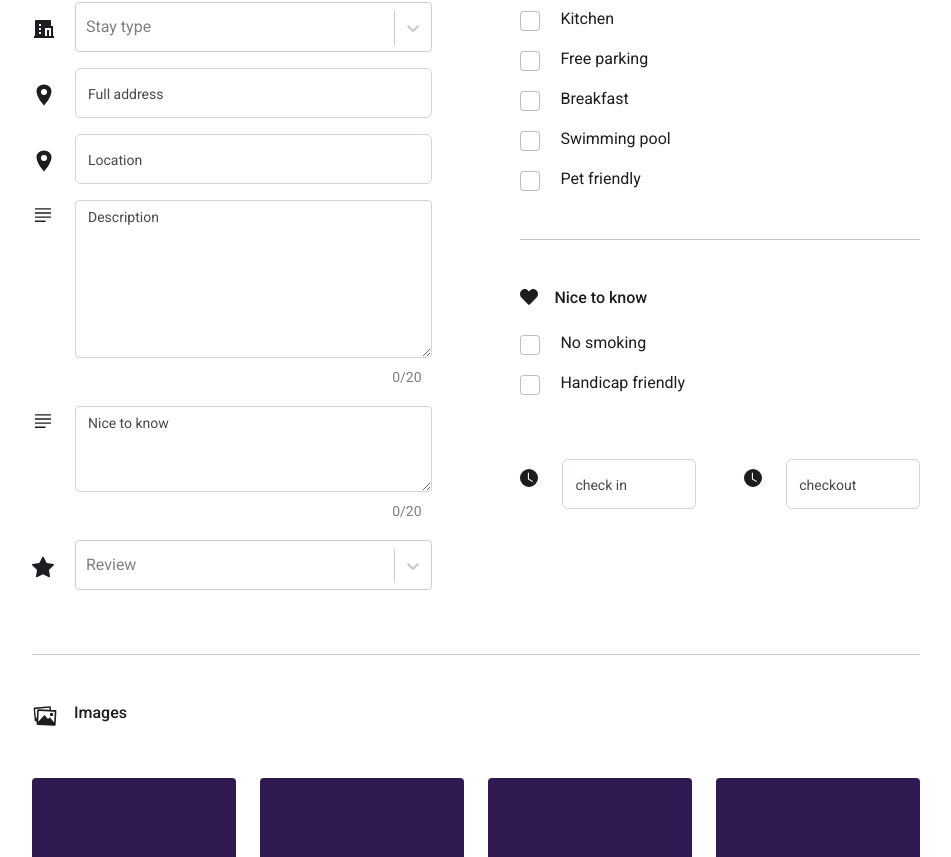
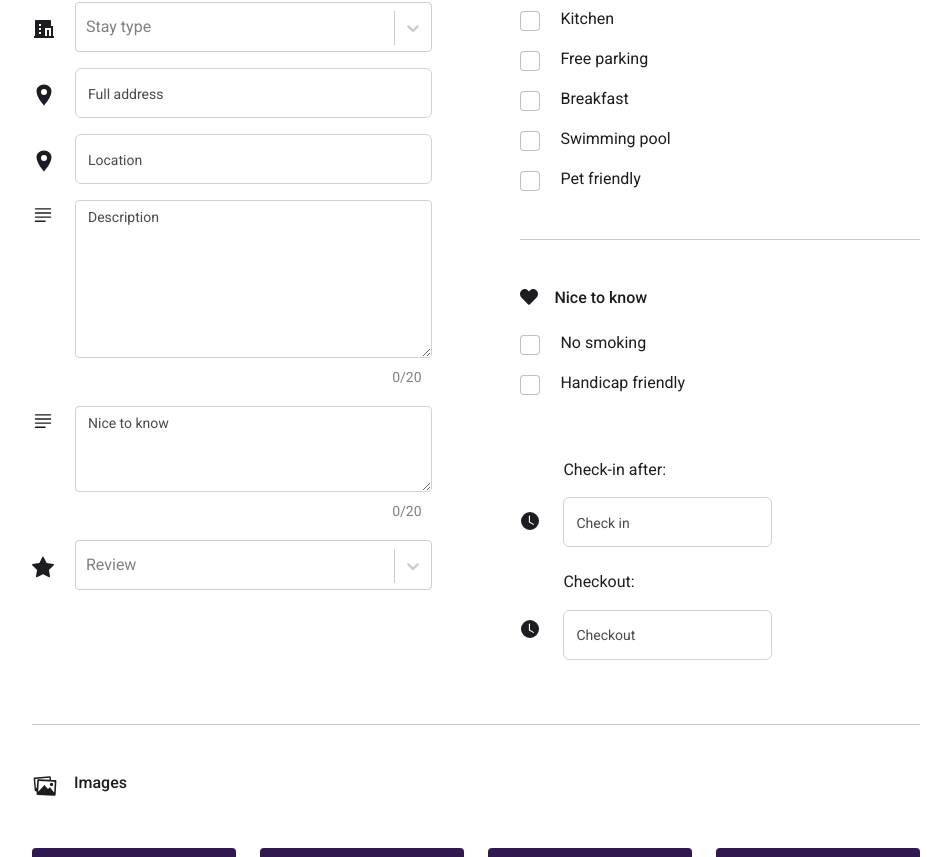
Before and after one commit to Noroff-FEU-Assignments/project-exam-2-Iselinklementin, a Next.js app: page /add in a window 1280 px wide. Shown: the part 437-1294 px from the top of the page, without its empty margins (164-1115 px from the left). Built offline with nearby package versions, Linux system fonts and the light colour scheme.

Commit message:
validating add form

```diff
--- a/components/form/AddForm.jsx
+++ b/components/form/AddForm.jsx
@@ -1,4 +1,4 @@
-import React, { useState, useRef } from "react";
+import React, { useState, useRef, createRef } from "react";
 import { useForm, Controller } from "react-hook-form";
 import { yupResolver } from "@hookform/resolvers/yup";
 import Select from "react-select";
@@ -21,6 +21,8 @@ import { StyledFlexIconText } from "./styles/StyledFlexIconText.styles";
 import { StyledIconFormContainer } from "./styles/StyledIconFormContainer";
 import { StyledSelect } from "./StyledSelect";
 import { ValidationError } from "./ValidationError";
+import Paragraph from "components/typography/Paragraph";
+import { StyledCheckbox } from "./StyledCheckbox.styles";
 
 const StyledFormWrap = styled.div`
   @media ${device.tablet} {
@@ -44,13 +46,16 @@ function AddForm() {
   const [count, setCount] = useState(0);
   const [counter, setCounter] = useState(0);
   const [type, setType] = useState("");
+  const [review, setReview] = useState("");
   const [roomType, setRoomType] = useState("");
   // set images
   const [img1, setImg1] = useState();
   const [img2, setImg2] = useState();
   const [img3, setImg3] = useState();
   const [img4, setImg4] = useState();
+
   // ref to image-inputs
+  // I get an error here, but it works
   const imgUpload1 = useRef(null);
   const imgUpload2 = useRef(null);
   const imgUpload3 = useRef(null);
@@ -78,8 +83,8 @@ function AddForm() {
   };
 
   async function onSubmit(data) {
-    setLoading(true);
-    setSubmitting(true);
+    // setLoading(true);
+
     // store the files in different variables
     let file1 = imgUpload1.current.files[0];
     let file2 = imgUpload2.current.files[0];
@@ -104,25 +109,25 @@ function AddForm() {
     // and store the ID so I can use it in the post
     // Wordpress doesnt allow multiple uploads at once
 
-    await http.post(MEDIA_URL, imageOne).then((response) => {
-      const thisID = response.data.id;
-      imgArray.image_1 = thisID;
-    });
+    // await http.post(MEDIA_URL, imageOne).then((response) => {
+    //   const thisID = response.data.id;
+    //   imgArray.image_1 = thisID;
+    // });
 
-    await http.post(MEDIA_URL, imageTwo).then((response) => {
-      const thisID = response.data.id;
-      imgArray.image_2 = thisID;
-    });
+    // await http.post(MEDIA_URL, imageTwo).then((response) => {
+    //   const thisID = response.data.id;
+    //   imgArray.image_2 = thisID;
+    // });
 
-    await http.post(MEDIA_URL, imageThree).then((response) => {
-      const thisID = response.data.id;
-      imgArray.image_3 = thisID;
-    });
+    // await http.post(MEDIA_URL, imageThree).then((response) => {
+    //   const thisID = response.data.id;
+    //   imgArray.image_3 = thisID;
+    // });
 
-    await http.post(MEDIA_URL, imageFour).then((response) => {
-      const thisID = response.data.id;
-      imgArray.image_4 = thisID;
-    });
+    // await http.post(MEDIA_URL, imageFour).then((response) => {
+    //   const thisID = response.data.id;
+    //   imgArray.image_4 = thisID;
+    // });
 
     data = {
       status: "publish",
@@ -143,13 +148,13 @@ function AddForm() {
           handicap_friendly: data.handicap_friendly,
           no_smoking: data.no_smoking,
         },
-        nice_text: data.text,
+        nice_text: data.nice_text,
         room: {
           room_info: data.room_info,
           room_type: roomType,
           stay_type: type,
         },
-        stars: data.stars.value,
+        stars: review,
         stay_includes: {
           wifi: data.wifi,
           kitchen: data.kitchen,
@@ -168,10 +173,10 @@ function AddForm() {
     };
 
     // Ordne en success melding og error
-
+    console.log(data);
     try {
-      // await http.post(API_URL, data);
-      // console.log(response.data);
+      //  await http.post(API_URL, data);
+      console.log(response.data);
       console.log(data);
       setLoading(false);
     } catch (error) {
@@ -186,26 +191,27 @@ function AddForm() {
     //   .then((response) => {
     //     console.log(response.data);
     //     console.log(data);
-    //     setLoading(false);
+    //     // setLoading(false);
     //   })
     //   .catch((error) => {
     //     setError(error.toString());
     //   });
+
     // setSubmitting(true);
     // setSubmitted(true);
   }
 
-  if (error) {
-    return (
-      <Alertbox className="mt-5" type="danger">
-        Sorry, something went wrong.
-      </Alertbox>
-    );
-  }
+  // if (error) {
+  //   return (
+  //     <Alertbox className="mt-5" type="danger">
+  //       Sorry, something went wrong.
+  //     </Alertbox>
+  //   );
+  // }
 
-  if (loading) {
-    return <Loader />;
-  }
+  // if (loading) {
+  //   return <Loader />;
+  // }
 
   // const onChangeHandler = (selectedType) => {
   //   setType(selectedType.value);
@@ -268,6 +274,8 @@ function AddForm() {
 
   return (
     <>
+      {/* {submitting} */}
+
       <StyledForm className="add-form mt-5" onSubmit={handleSubmit(onSubmit)}>
         <StyledFormWrapDesktop>
           <StyledFormWrap>
@@ -307,7 +315,6 @@ function AddForm() {
                       classNamePrefix="react-select"
                       placeholder="Stay type"
                       options={STAYS}
-                      // {...field}
                       onChange={(e) => {
                         setType(e.value);
                         onChange(e.value);
@@ -368,10 +375,8 @@ function AddForm() {
                   placeholder="Description"
                   {...register("description")}
                 />
-
                 <span className="counter">{count}/20</span>
               </div>
-
               {errors.description && <ValidationError errorName={errors.description.message} />}
             </Form.Group>
 
@@ -387,11 +392,11 @@ function AddForm() {
                   onKeyUp={(e) => setCounter(e.target.value.length)}
                   type="text"
                   placeholder="Nice to know"
-                  {...register("text")}
+                  {...register("nice_text")}
                 />
                 <span className="counter">{counter}/20</span>
               </div>
-              {errors.text && <ValidationError errorName={errors.text.message} />}
+              {errors.nice_text && <ValidationError errorName={errors.nice_text.message} />}
             </Form.Group>
 
             <Form.Group className="mt-5 mb-md-5 text-area-container">
@@ -401,6 +406,7 @@ function AddForm() {
               <Controller
                 name="stars"
                 control={control}
+                // render={({ field }) => (
                 render={({ field: { onChange } }) => (
                   <StyledSelect
                     className="select"
@@ -409,9 +415,9 @@ function AddForm() {
                     options={REVIEW}
                     placeholder="Review"
                     onChange={(e) => {
+                      setReview(e.value);
                       onChange(e.value);
                     }}
-                    // {...field}
                   />
                 )}
               />
@@ -430,24 +436,24 @@ function AddForm() {
               <Icon icon={icons.map((icon) => icon.heart)} fontSize="18px" className="me-3" />
               <Heading size="3">Keywords</Heading>
             </div>
-            <div className="checkboxes">
-              {/* <Form.Check name="featured" label="Featured" {...register("featured")} />
+            <StyledCheckbox>
+              <Form.Check name="featured" label="Featured" {...register("featured")} />
               <Form.Check name="wifi" label="Wifi" {...register("wifi")} />
               <Form.Check name="kitchen" label="Kitchen" {...register("kitchen")} />
               <Form.Check name="free_parking" label="Free parking" {...register("free_parking")} />
               <Form.Check name="breakfast" label="Breakfast" {...register("breakfast")} />
               <Form.Check name="swimming_pool" label="Swimming pool" {...register("swimming_pool")} />
-              <Form.Check name="pet_friendly" label="Pet friendly" {...register("pet_friendly")} /> */}
-
-              <Form.Check name="featured" label="Featured" {...register("checkboxes")} />
-              <Form.Check name="wifi" label="Wifi" {...register("checkboxes")} />
-              <Form.Check name="kitchen" label="Kitchen" {...register("checkboxes")} />
-              <Form.Check name="free_parking" label="Free parking" {...register("checkboxes")} />
-              <Form.Check name="breakfast" label="Breakfast" {...register("checkboxes")} />
-              <Form.Check name="swimming_pool" label="Swimming pool" {...register("checkboxes")} />
-              <Form.Check name="pet_friendly" label="Pet friendly" {...register("checkboxes")} />
-              {errors.checkboxes && <ValidationError errorName={errors.checkboxes.message} />}
-            </div>
+              <Form.Check name="pet_friendly" label="Pet friendly" {...register("pet_friendly")} />
+              {console.log(Form.Check)}
+              {/* <Form.Check name="featured" label="Featured" />
+              <Form.Check name="wifi" label="Wifi" />
+              <Form.Check name="kitchen" label="Kitchen" />
+              <Form.Check name="free_parking" label="Free parking" />
+              <Form.Check name="breakfast" label="Breakfast" />
+              <Form.Check name="swimming_pool" label="Swimming pool" />
+              <Form.Check name="pet_friendly" label="Pet friendly" /> */}
+              {/* {errors.checkboxes && <ValidationError errorName={errors.checkboxes.message} />} */}
+            </StyledCheckbox>
             <hr className="mb-5 mt-5" />
 
             <div className="d-flex">
@@ -455,28 +461,34 @@ function AddForm() {
               <Heading size="3">Nice to know</Heading>
             </div>
 
-            <div className="checkboxes mb-5">
+            <StyledCheckbox className="mb-5">
               <Form.Check name="no_smoking" label="No smoking" {...register("no_smoking")} />
               <Form.Check name="handicap_friendly" label="Handicap friendly" {...register("handicap_friendly")} />
-            </div>
+            </StyledCheckbox>
 
-            <div className="d-flex align-items-center mb-5 mt-4">
-              <StyledIconFormContainer>
+            <div className="d-flex align-items-center align-items-md-baseline flex-md-column mb-5 mt-4">
+              <div className="d-flex align-items-center">
+                <StyledIconFormContainer className="mt-5">
                   <Icon icon={icons.map((icon) => icon.checkout)} fontSize="18px" className="me-3" />
                 </StyledIconFormContainer>
 
                 <Form.Group className="mt-3 me-5">
-                <Form.Control label="check_in" type="text" placeholder="check in" {...register("check_in")} />
-                {errors.check_in && <ValidationError errorName={errors.check_in.message} />}
+                  <Paragraph>Check-in after:</Paragraph>
+                  <Form.Control label="check_in" type="text" placeholder="Check in" {...register("check_in")} />
+                  {/* {errors.check_in && <ValidationError errorName={errors.check_in.message} />} */}
                 </Form.Group>
-
-              <StyledIconFormContainer>
+              </div>
+              <div className="d-flex align-items-center">
+                <StyledIconFormContainer className="mt-5">
                   <Icon icon={icons.map((icon) => icon.checkout)} fontSize="18px" className="me-3" />
                 </StyledIconFormContainer>
-              <Form.Group className="mt-3">
-                <Form.Control label="checkout" type="text" placeholder="checkout" {...register("checkout")} />
-                {errors.checkout && <ValidationError errorName={errors.checkout.message} />}
+
+                <Form.Group className="mt-3 mt-md-4">
+                  <Paragraph>Checkout:</Paragraph>
+                  <Form.Control label="checkout" type="text" placeholder="Checkout" {...register("checkout")} />
+                  {/* {errors.checkout && <ValidationError errorName={errors.checkout.message} />} */}
                 </Form.Group>
+              </div>
             </div>
           </StyledFormWrap>
         </StyledFormWrapDesktop>
--- a/components/form/Form.styles.jsx
+++ b/components/form/Form.styles.jsx
@@ -1,4 +1,4 @@
-import { Alert, Form, FormCheck } from "react-bootstrap";
+import { Alert, Form } from "react-bootstrap";
 import styled from "styled-components";
 // noe av denne koden er 2 ganger
 // også i searchfunksjonen
@@ -60,28 +60,28 @@ export const StyledForm = styled(Form)`
       box-shadow: none;
     }
 
-    .react-select__value-container:focus-visible,
+    /* .react-select__value-container:focus-visible,
     .react-select__indicators,
     .react-select__control--is-focused,
     .react-select__control--menu-is-open,
     .react-.react-select__value-container,
     .react-select__control {
       height: 50px;
-    }
+    } */
 
-    .react-select__single-value {
+    /* .react-select__single-value {
       height: 22px;
       line-height: 10px;
       overflow: unset;
-    }
+    } */
 
-    .react-select__control--is-focused,
+    /* .react-select__control--is-focused,
     .react-select__control--menu-is-open {
       border-color: #fc5156;
       box-shadow: 0 0 0 1px rgb(252 81 86 / 25%);
-    }
+    } */
 
-    .react-select__menu {
+    /* .react-select__menu {
       .react-select__option--is-selected {
         background: #fc5156;
       }
@@ -90,7 +90,7 @@ export const StyledForm = styled(Form)`
         background: #fdc2c2;
         color: ${(props) => props.theme.body};
       }
-    }
+    } */
   }
 
   .text-area-container {
@@ -111,31 +111,6 @@ export const StyledForm = styled(Form)`
       bottom: -30px;
       color: grey;
       font-size: 14px;
-    }
-  }
-
-  .checkboxes {
-    .form-check-input:checked {
-      background-color: #fc5156;
-      border-color: #fc5156;
-    }
-
-    input[type="checkbox"] {
-      cursor: pointer;
-      height: 20px;
-      width: 20px;
-      :focus {
-        border-color: #fc5156;
-        box-shadow: 0 0 0 0.25rem rgb(252 81 86 / 25%);
-      }
-    }
-
-    .form-check {
-      margin: 1rem 0 1rem 0;
-    }
-
-    label {
-      margin-left: 1rem;
     }
   }
 `;
--- a/components/form/ValidationError.jsx
+++ b/components/form/ValidationError.jsx
@@ -5,7 +5,7 @@ import { StyledFeedbackContainer } from "./Form.styles";
 export const ValidationError = ({ errorName }) => {
   return (
     <StyledFeedbackContainer>
-      <Icon icon={icons.map((icon) => icon.error)} color="#D11117" className="warning-icon" />
+      <Icon icon={icons.map((icon) => icon.error)} color="#D11117" fontSize="18px" className="warning-icon" />
       <Alertbox className="mt-2">{errorName}</Alertbox>
     </StyledFeedbackContainer>
   );
```
Also changed, not shown: components/form/StyledSelect.jsx (+15 -0 lines), utils/schemaValidation/AddFormSchema.jsx (+15 -15 lines). Lines whose indentation alone changed are shown as unchanged.
